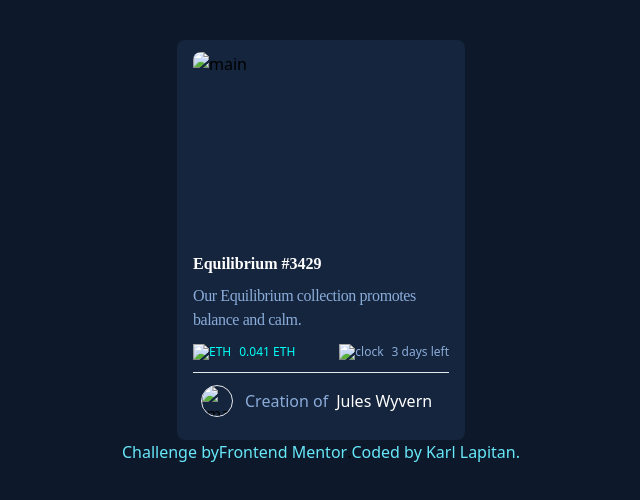
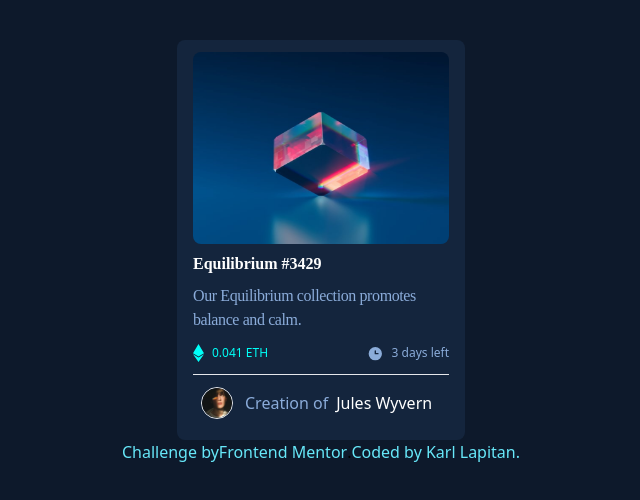
Before and after one commit to KLapitan/NFT_PRODUCT_TAILWIND, a website: page index.html in a window 1280 px wide. Shown: the whole page, without its empty margins (319-959 px from the left). Drawn offline with Linux system fonts and the light colour scheme; the site is published under a folder, as on GitHub Pages, so addresses that start at the root find nothing.

Commit message:
3rd commit

```diff
--- a/index.html
+++ b/index.html
@@ -4,7 +4,7 @@
     <meta charset="UTF-8">
     <meta name="viewport" content="width=device-width, initial-scale=1.0">
     <link rel="icon" type="image/png" sizes="32x32"
-      href="/src/images/favicon-32x32.png">
+      href="./src/images/favicon-32x32.png">
 
     <link rel="stylesheet" href="./src/output.css">
     <title>Frontend Mentor | NFT preview card component</title>
@@ -18,13 +18,13 @@
       <div class="relative w-64 h-48 group">
         <img
           class="w-64 h-48 mx-4 mt-3 rounded-lg cursor-pointer  active:bg-CustomCyanPrimary"
-          src="/src/images/image-equilibrium.jpg"
+          src="./src/images/image-equilibrium.jpg"
           alt="main">
 
         <div
           class="absolute inset-0  w-64 border mx-4 cursor-pointer bg-CustomCyanPrimary bg-opacity-50 flex items-center justify-center rounded-lg opacity-0 active:opacity-100 transition-opacity duration-300 ">
           <img
-            src="/src/images/icon-view.svg"
+            src="./src/images/icon-view.svg"
             alt="View"
             class="w-4 h-4" />
         </div>
@@ -48,16 +48,16 @@
         <p
           class="text-xs text-CustomCyanPrimary  w-32 inline-flex items-center space-x-2"><img
             class="mr-2"
-            src="/src/images/icon-ethereum.svg" alt="ETH"> 0.041 ETH</p>
+            src="./src/images/icon-ethereum.svg" alt="ETH"> 0.041 ETH</p>
 
         <p
           class="text-xs text-CustomPrimarySofBlue inline-flex items-center space-x-2"><img
             class="mr-2"
-            src="/src/images/icon-clock.svg" alt="clock">3 days left</p>
+            src="./src/images/icon-clock.svg" alt="clock">3 days left</p>
       </div>
       <div class="border-t w-64 h-12 mx-4 flex my-2">
         <img class="w-8 h-8 rounded-full border   mx-2 my-3  ring-CustomWhite"
-          src="/src/images/image-avatar.png" alt="image-avatar">
+          src="./src/images/image-avatar.png" alt="image-avatar">
         <p
           class="text-CustomPrimarySofBlue mr-2 mx-1 mt-2 inline-flex items-center space-x-3">Creation
           of</p>
```
